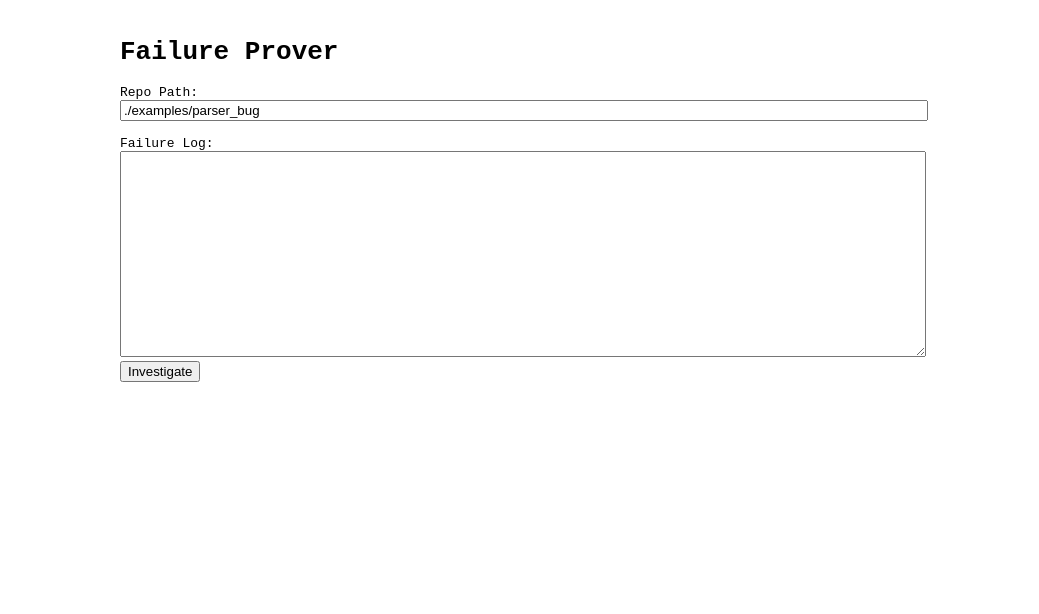
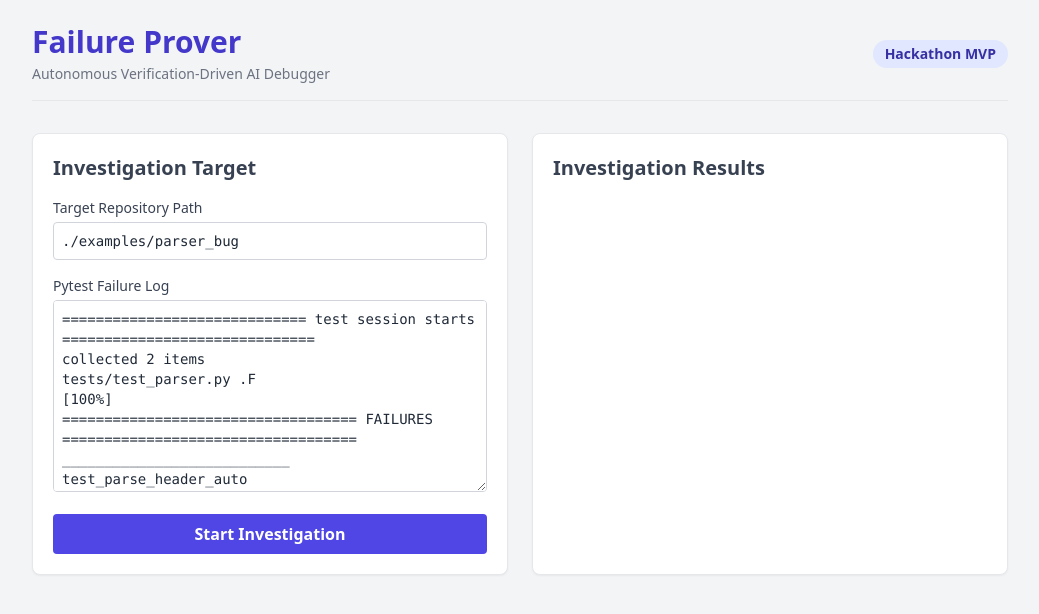
Before and after one commit to SurajPandey22/failure-prover, a website: page frontend/index.html in a window 1280 px wide. Shown: the whole page, without its empty margins (120-1159 px from the left). Drawn offline with nearby package versions, Linux system fonts and the light colour scheme.

Commit message:
docs: add comprehensive README, update package.json scripts, and enhance UI with Tailwind CSS

```diff
--- a/frontend/index.html
+++ b/frontend/index.html
@@ -3,45 +3,113 @@
 <head>
   <meta charset="UTF-8">
   <meta name="viewport" content="width=device-width, initial-scale=1.0">
-  <title>Failure Prover</title>
-  <style>
-    body { font-family: monospace; max-width: 800px; margin: 0 auto; padding: 20px; }
-    textarea { width: 100%; height: 200px; }
-    .box { border: 1px solid #ccc; padding: 10px; margin-top: 10px; }
-    .SUPPORTED { background-color: #d4edda; }
-    .REJECTED { background-color: #f8d7da; }
-    .INCONCLUSIVE { background-color: #fff3cd; }
-    .PENDING { background-color: #e2e3e5; }
-  </style>
+  <title>Failure Prover - AI Debugger</title>
+  <script src="https://cdn.tailwindcss.com"></script>
 </head>
-<body>
-  <h1>Failure Prover</h1>
+<body class="bg-gray-100 text-gray-800 font-sans min-h-screen">
 
-  <label>Repo Path:</label><br>
-  <input type="text" id="repoPath" value="./examples/parser_bug" style="width: 100%;"><br><br>
+  <div class="max-w-5xl mx-auto p-6">
+    <header class="mb-8 border-b pb-4 flex items-center justify-between">
+      <div>
+        <h1 class="text-3xl font-bold text-indigo-700">Failure Prover</h1>
+        <p class="text-gray-500 text-sm mt-1">Autonomous Verification-Driven AI Debugger</p>
+      </div>
+      <div class="text-sm px-3 py-1 bg-indigo-100 text-indigo-800 rounded-full font-semibold">
+        Hackathon MVP
+      </div>
+    </header>
 
-  <label>Failure Log:</label><br>
-  <textarea id="logInput"></textarea><br>
+    <div class="grid grid-cols-1 md:grid-cols-2 gap-6">
 
-  <button onclick="investigate()">Investigate</button>
+      <!-- Input Column -->
+      <div class="bg-white p-5 rounded-lg shadow-sm border border-gray-200">
+        <h2 class="text-xl font-semibold mb-4 text-gray-700">Investigation Target</h2>
 
-  <div id="results" style="display:none;">
-    <h2>Diagnosis</h2>
-    <div id="diagnosis" class="box"></div>
+        <label class="block text-sm font-medium text-gray-700 mb-1">Target Repository Path</label>
+        <input type="text" id="repoPath" value="./examples/parser_bug"
+          class="w-full border border-gray-300 rounded p-2 mb-4 focus:ring-2 focus:ring-indigo-500 outline-none font-mono text-sm">
 
-    <h2>Hypotheses</h2>
-    <div id="hypotheses"></div>
+        <label class="block text-sm font-medium text-gray-700 mb-1">Pytest Failure Log</label>
+        <textarea id="logInput" class="w-full border border-gray-300 rounded p-2 h-48 font-mono text-sm mb-4 focus:ring-2 focus:ring-indigo-500 outline-none">
+============================= test session starts ==============================
+collected 2 items
+tests/test_parser.py .F                                                    [100%]
+=================================== FAILURES ===================================
+___________________________ test_parse_header_auto ___________________________
+    def test_parse_header_auto():
+        # This will fail with a ValueError
+>       res = parse_header("2,Bob,AUTO")
+tests/test_parser.py:9:
+_ _ _ _ _ _ _ _ _ _ _ _ _ _ _ _ _ _ _ _ _ _ _ _ _ _ _ _ _ _ _ _ _ _ _ _ _ _ _ _
+header_line = '2,Bob,AUTO'
+    def parse_header(header_line: str):
+        parts = header_line.split(",")
+        if len(parts) != 3:
+            raise ValueError("Invalid header format")
+>       age = int(parts[2])
+E       ValueError: invalid literal for int() with base 10: 'AUTO'
+parser.py:8: ValueError
+=========================== short test summary info ============================
+FAILED tests/test_parser.py::test_parse_header_auto - ValueError: invalid literal for int() with base 10: 'AUTO'
+        </textarea>
 
-    <h2>Evidence Ledger</h2>
-    <div id="evidence"></div>
+        <button onclick="investigate()" id="runBtn" class="w-full bg-indigo-600 hover:bg-indigo-700 text-white font-bold py-2 px-4 rounded transition">
+          Start Investigation
+        </button>
+      </div>
+
+      <!-- Output Column -->
+      <div class="bg-white p-5 rounded-lg shadow-sm border border-gray-200 overflow-y-auto" style="max-height: 80vh;">
+        <h2 class="text-xl font-semibold mb-4 text-gray-700">Investigation Results</h2>
+
+        <div id="loading" class="hidden flex items-center justify-center h-32 space-x-2 text-indigo-600">
+          <svg class="animate-spin h-8 w-8" xmlns="http://www.w3.org/2000/svg" fill="none" viewBox="0 0 24 24">
+            <circle class="opacity-25" cx="12" cy="12" r="10" stroke="currentColor" stroke-width="4"></circle>
+            <path class="opacity-75" fill="currentColor" d="M4 12a8 8 0 018-8V0C5.373 0 0 5.373 0 12h4zm2 5.291A7.962 7.962 0 014 12H0c0 3.042 1.135 5.824 3 7.938l3-2.647z"></path>
+          </svg>
+          <span class="font-medium text-lg">Agents investigating...</span>
+        </div>
+
+        <div id="results" class="hidden">
+
+          <div class="mb-6 p-4 bg-indigo-50 border-l-4 border-indigo-500 rounded-r">
+            <h3 class="text-sm uppercase tracking-wider text-indigo-800 font-bold mb-1">Final Diagnosis</h3>
+            <p id="rootCause" class="text-gray-900 font-medium"></p>
+            <div class="mt-2 text-xs font-semibold px-2 py-1 bg-white inline-block rounded text-indigo-700 border border-indigo-200">
+              Confidence: <span id="confidenceLevel"></span>
+            </div>
+          </div>
+
+          <h3 class="font-bold text-gray-700 mb-2 border-b pb-1">Evaluated Hypotheses</h3>
+          <div id="hypotheses" class="space-y-3 mb-6"></div>
+
+          <h3 class="font-bold text-gray-700 mb-2 border-b pb-1">Evidence Ledger</h3>
+          <div id="evidence" class="space-y-3 text-sm"></div>
+        </div>
+
+        <div id="errorBox" class="hidden mt-4 p-4 bg-red-50 border-l-4 border-red-500 text-red-700 rounded-r text-sm"></div>
+
+      </div>
+    </div>
   </div>
 
   <script>
     async function investigate() {
-      document.getElementById('results').style.display = 'none';
+      const btn = document.getElementById('runBtn');
+      const resultsDiv = document.getElementById('results');
+      const loadingDiv = document.getElementById('loading');
+      const errorBox = document.getElementById('errorBox');
+
+      btn.disabled = true;
+      btn.classList.add('opacity-50');
+      resultsDiv.classList.add('hidden');
+      errorBox.classList.add('hidden');
+      loadingDiv.classList.remove('hidden');
+
       const log = document.getElementById('logInput').value;
       const repoPath = document.getElementById('repoPath').value;
 
+      try {
         const res = await fetch('/investigate', {
           method: 'POST',
           headers: { 'Content-Type': 'application/json' },
@@ -50,26 +118,49 @@
 
         const data = await res.json();
 
-      document.getElementById('results').style.display = 'block';
+        if (!res.ok) {
+          throw new Error(data.error || 'Unknown server error');
+        }
 
-      document.getElementById('diagnosis').innerHTML = `
-        <strong>Root Cause:</strong> ${data.diagnosis.rootCause}<br>
-        <strong>Confidence:</strong> ${data.diagnosis.confidence}<br>
-      `;
+        loadingDiv.classList.add('hidden');
+        resultsDiv.classList.remove('hidden');
+
+        document.getElementById('rootCause').innerText = data.diagnosis.rootCause;
+        document.getElementById('confidenceLevel').innerText = data.diagnosis.confidence;
+
+        const getStatusColor = (status) => {
+          if (status === 'SUPPORTED') return 'bg-green-100 border-green-400 text-green-800';
+          if (status === 'REJECTED') return 'bg-red-100 border-red-400 text-red-800';
+          if (status === 'INCONCLUSIVE') return 'bg-yellow-100 border-yellow-400 text-yellow-800';
+          return 'bg-gray-100 border-gray-400 text-gray-800';
+        };
 
         document.getElementById('hypotheses').innerHTML = data.hypotheses.map(h => `
-        <div class="box ${h.status}">
-          <strong>${h.status}</strong>: ${h.statement}
+          <div class="p-3 border-l-4 rounded-r shadow-sm ${getStatusColor(h.status)}">
+            <span class="font-bold text-xs uppercase block mb-1">${h.status}</span>
+            <span class="text-sm">${h.statement}</span>
           </div>
         `).join('');
 
         document.getElementById('evidence').innerHTML = data.evidence.map(e => `
-        <div class="box">
-          [${e.sourceType}] ${e.source}:<br>
-          <em>${e.content}</em><br>
-          Supports: ${e.supports}, Contradicts: ${e.contradicts}
+          <div class="bg-gray-50 p-3 rounded border border-gray-200 font-mono text-xs">
+            <div class="text-indigo-600 font-bold mb-1">$&gt; ${e.source}</div>
+            <div class="text-gray-600 mb-2 truncate">${e.content}</div>
+            <div class="flex space-x-2">
+              ${e.supports ? '<span class="bg-green-100 text-green-800 px-1 rounded">Supports</span>' : ''}
+              ${e.contradicts ? '<span class="bg-red-100 text-red-800 px-1 rounded">Contradicts</span>' : ''}
+            </div>
           </div>
         `).join('');
+
+      } catch (err) {
+        loadingDiv.classList.add('hidden');
+        errorBox.classList.remove('hidden');
+        errorBox.innerText = 'Error: ' + err.message;
+      } finally {
+        btn.disabled = false;
+        btn.classList.remove('opacity-50');
+      }
     }
   </script>
 </body>
--- a/package.json
+++ b/package.json
@@ -1 +1 @@
-{"name":"failure-prover","version":"1.1.0","description":"","main":"index.js","scripts":{"test":"echo \"Error: no test specified\" && exit 1"},"keywords":[],"author":"","license":"ISC","devDependencies":{"@types/cors":"^2.8.19","@types/express":"^5.0.6","@types/jest":"^30.0.0","@types/node":"^26.2.0","jest":"^30.4.2","ts-jest":"^29.4.12","ts-node":"^10.9.2","typescript":"^5.9.3"},"dependencies":{"cors":"^2.8.6","express":"^5.2.1"}}
+{"name":"failure-prover","version":"1.1.0","description":"","main":"index.js","scripts":{"start":"ts-node src/server.ts","dev":"ts-node-dev src/server.ts","test":"jest","eval":"ts-node eval/run_eval.ts","generate-cases":"ts-node eval/generate_cases.ts"},"keywords":[],"author":"","license":"ISC","devDependencies":{"@types/cors":"^2.8.19","@types/express":"^5.0.6","@types/jest":"^30.0.0","@types/node":"^26.2.0","jest":"^30.4.2","ts-jest":"^29.4.12","ts-node":"^10.9.2","typescript":"^5.9.3"},"dependencies":{"cors":"^2.8.6","express":"^5.2.1"}}
```
Also changed, not shown: README.md. Lines whose indentation alone changed are shown as unchanged.
